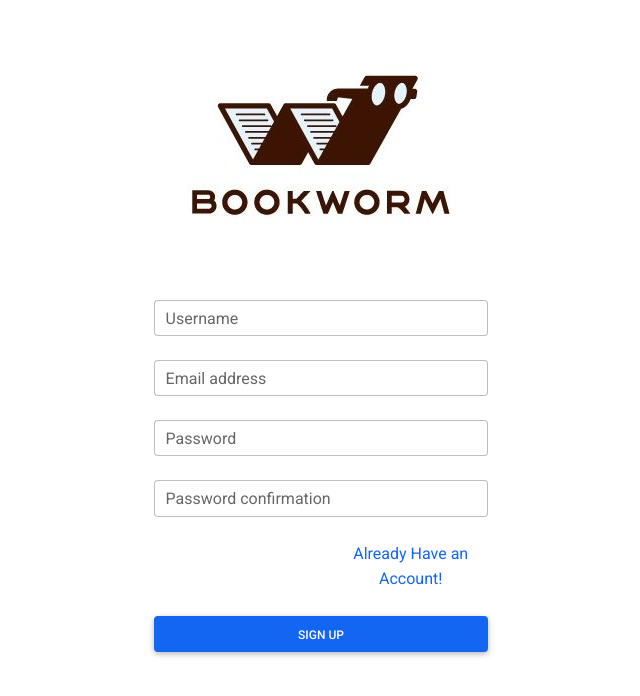
After one commit to MQ-xz/BookWorm, a Django app: page /signup in a window 1280 px wide. The commit adds this page. Shown: the top 696 px of the page, without its empty margins (319-959 px from the left). Run offline with Django 4.2, Linux system fonts and the light colour scheme; some libraries are stand-ins or nearby versions.

Commit message:
Add : Authentication Login and Signup

```diff
--- a/BookWorm/settings.py
+++ b/BookWorm/settings.py
@@ -116,6 +116,9 @@ USE_TZ = True
 # Static files (CSS, JavaScript, Images)
 # https://docs.djangoproject.com/en/4.0/howto/static-files/
 
+STATICFILES_DIRS = [
+    BASE_DIR / "static",
+]
 STATIC_URL = 'static/'
 
 # Default primary key field type
--- /dev/null
+++ b/NoteBook/REngine/GPT.py
@@ -0,0 +1 @@
+# GPT Function go here
--- /dev/null
+++ b/NoteBook/forms.py
@@ -0,0 +1,15 @@
+from django.contrib.auth.forms import UserCreationForm
+from django.contrib.auth.models import User
+
+
+class SignUpForm(UserCreationForm):
+
+    class Meta:
+        model = User
+        fields = ("username", "email", "password1", "password2")
+
+    def save(self, commit=True):
+        user = super(SignUpForm, self).save(commit=False)
+        if commit:
+            user.save()
+        return user
--- /dev/null
+++ b/NoteBook/templates/Auth/signup.html
@@ -0,0 +1,56 @@
+{% extends 'base.html' %}
+{% load static %}
+{% block title%} Login {% endblock %}
+{% block content %}
+
+<div class="container" align="center">
+    <img src="{% static 'Images/logo.jpg' %}" alt="My image">
+    <form style="max-width: 30%;" method="post">
+        {% if messages %}
+        {% for message in messages %}
+        <div class="alert alert-{{ message.tags }}" style="color: red;" role="alert">
+            {{ message.message }}
+        </div>
+        {% endfor %}
+        {% endif %}
+        {% csrf_token %}
+        <div class="form-outline mb-4">
+            <input type="{{ form.username.label }}" id="{{ form.username.id }}" name="{{ form.username.name }}"
+                class="form-control" required />
+            <label class="form-label" for="{{ form.username.id }}">{{ form.username.label }}</label>
+        </div>
+
+        <div class="form-outline mb-4">
+            <input type="email" id="{{ form.email.id }}" name="{{ form.email.name }}" class="form-control" required />
+            <label class="form-label" for="{{ form.email.id }}">{{ form.email.label }}</label>
+        </div>
+
+        <!-- Password input -->
+        <div class="form-outline mb-4">
+            <input type="{{ form.password1.label }}" id="{{ form.password1.id }}" name="{{ form.password1.name }}"
+                class="form-control" required />
+            <label class="form-label" for="{{ form.password1.id }}">{{ form.password1.label }}</label>
+        </div>
+        <div class="form-outline mb-4">
+            <input type="{{ form.password1.label }}" id="{{ form.password2.id }}" name="{{ form.password2.name }}"
+                class="form-control" required />
+            <label class="form-label" for="{{ form.password2.id }}">{{ form.password2.label }}</label>
+        </div>
+        <!-- 2 column grid layout for inline styling -->
+        <div class="row mb-4">
+            <div class="col d-flex justify-content-center">
+            </div>
+
+            <div class="col">
+                <!-- Simple link -->
+                <a href="{% url 'login' %}">Already Have an Account!</a>
+            </div>
+        </div>
+
+        <!-- Submit button -->
+        <button type="submit" class="btn btn-primary btn-block">Sign Up</button>
+
+    </form>
+</div>
+
+{% endblock %}
--- a/NoteBook/templates/base.html
+++ b/NoteBook/templates/base.html
@@ -1,3 +1,4 @@
+{% load static %}
 <!DOCTYPE html>
 <html lang="en">
 
@@ -5,12 +6,23 @@
     <meta charset="UTF-8">
     <meta http-equiv="X-UA-Compatible" content="IE=edge">
     <meta name="viewport" content="width=device-width, initial-scale=1.0">
-    <title>BookWorm ! {% block title %} {% endblock %}</title>
+    <title>BookWorm | {% block title %} {% endblock %}</title>
+
+    <link rel="icon" type="image/x-icon" href="{% static 'Images/favicon.ico' %}">
+
+    <!-- Font Awesome -->
+    <link href="https://cdnjs.cloudflare.com/ajax/libs/font-awesome/6.0.0/css/all.min.css" rel="stylesheet" />
+    <!-- Google Fonts -->
+    <link href="https://fonts.googleapis.com/css?family=Roboto:300,400,500,700&display=swap" rel="stylesheet" />
+    <!-- MDB -->
+    <link href="https://cdnjs.cloudflare.com/ajax/libs/mdb-ui-kit/3.11.0/mdb.min.css" rel="stylesheet" />
 </head>
 
 <body>
     {% block content %}
     {% endblock %}
+    <!-- MDB -->
+    <script type="text/javascript" src="https://cdnjs.cloudflare.com/ajax/libs/mdb-ui-kit/3.11.0/mdb.min.js"></script>
 </body>
 
 </html>
--- a/NoteBook/templates/index.html
+++ b/NoteBook/templates/index.html
@@ -1,4 +1,8 @@
 {% extends 'base.html' %}
 {% block content %}
 <h1>Hello B00kW0rms 😊 !</h1>
+<p>
+    This is the home page.
+</p>
+<a href="{% url 'logout' %}">logout</a>
 {% endblock %}
--- a/NoteBook/urls.py
+++ b/NoteBook/urls.py
@@ -1,6 +1,11 @@
 from django.urls import path, include
 from .views import *
+from django.conf import settings
+from django.conf.urls.static import static
 
 urlpatterns = [
     path('', index, name='index'),
-]
+    path('login', Login.as_view(), name='login'),
+    path('signup', SignUp.as_view(), name='signup'),
+    path('logout', Logout.as_view(), name='logout'),
+] + static(settings.MEDIA_URL, document_root=settings.MEDIA_ROOT)
--- a/NoteBook/views.py
+++ b/NoteBook/views.py
@@ -1,7 +1,63 @@
-from django.shortcuts import render
-from django.http import HttpResponse
+from cmath import log
+from django.shortcuts import render, redirect
+from django.http import HttpResponse, HttpResponseRedirect
+from django.views import View
+from django.contrib.auth.forms import AuthenticationForm
+from django.contrib.auth import login, authenticate, logout
+from django.contrib import messages
+from .forms import *
 
 
 # Create your views here.
 def index(request):
-    return render(request, 'index.html')
+    if request.user.is_authenticated:
+        return render(request, 'index.html')
+    else:
+        return HttpResponseRedirect('login')
+
+
+class Login(View):
+    def get(self, request):
+        form = AuthenticationForm()
+        return render(request=request, template_name="Auth/login.html", context={"form": form})
+
+    def post(self, request):
+        form = AuthenticationForm(request, data=request.POST)
+        if form.is_valid():
+            username = form.cleaned_data.get('username')
+            password = form.cleaned_data.get('password')
+            user = authenticate(username=username, password=password)
+            if user is not None:
+                login(request, user)
+                # messages.info(request, f"You are now logged in as {username}.")
+                return redirect(index)
+            else:
+                messages.error(request, "Invalid username or password.")
+        else:
+            messages.error(request, "Invalid username or password.")
+        return render(request=request, template_name="Auth/login.html", context={"form": form})
+
+
+class SignUp(View):
+    def get(self, request):
+        form = SignUpForm()
+        return render(request, 'Auth/signup.html', {'form': form})
+
+    def post(self, request):
+        form = SignUpForm(request.POST)
+        if form.is_valid():
+            user = form.save()
+            login(request, user)
+            messages.success(request, "Registration successful.")
+            return redirect(index)
+        else:
+            for msg in form.error_messages:
+                messages.error(request, f"{msg}: {form.error_messages[msg]}")
+            return render(request, 'Auth/signup.html', {'form': form})
+
+
+class Logout(View):
+    def get(self, request):
+        logout(request)
+        messages.info(request, "Logged out successfully!")
+        return HttpResponseRedirect('login')
```
Also changed, not shown: NoteBook/templates/Auth/login.html (added, +47 -0 lines), static/Images/favicon.ico (added), static/Images/icon.png (added), static/Images/logo.jpg (added).
